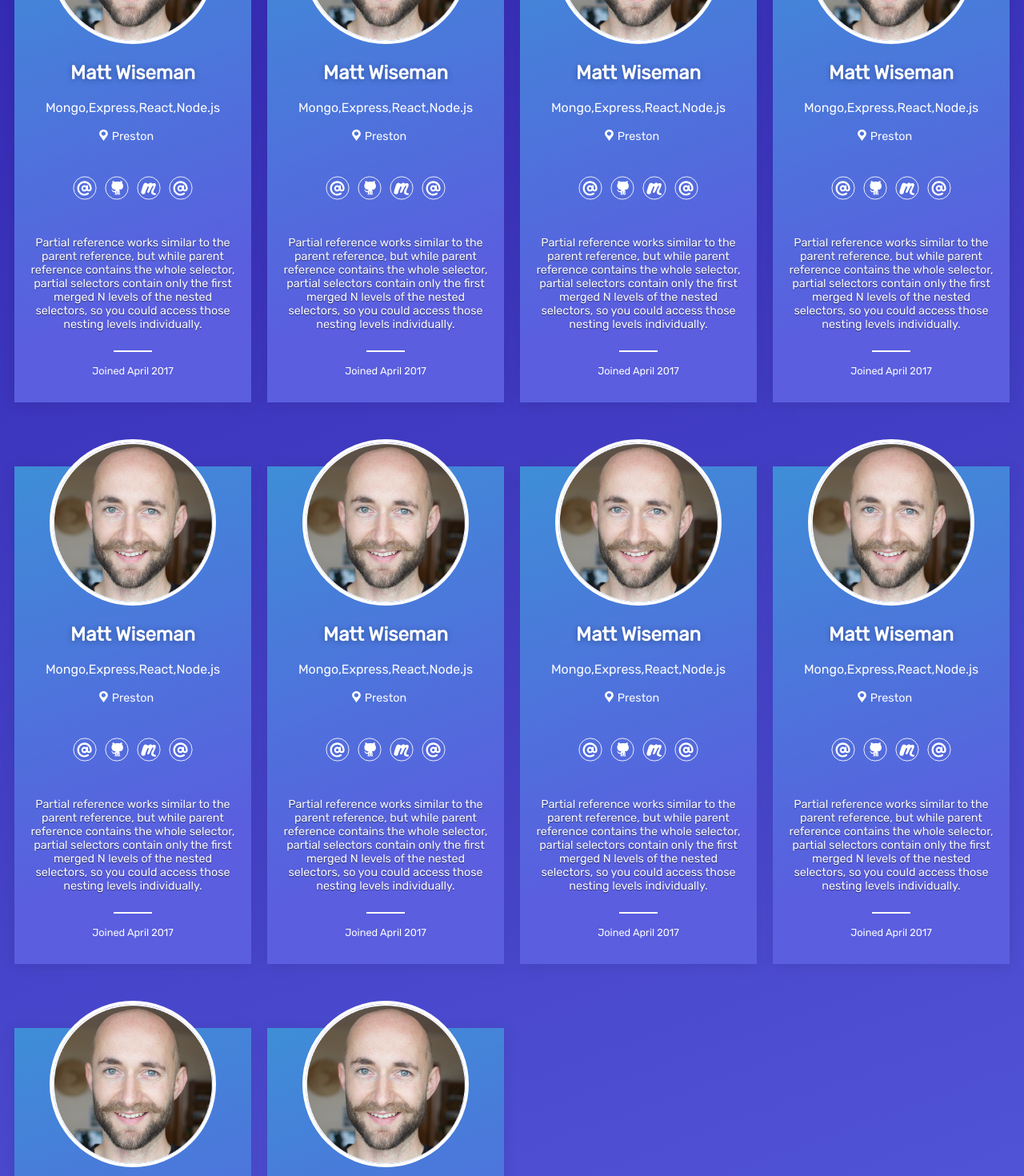
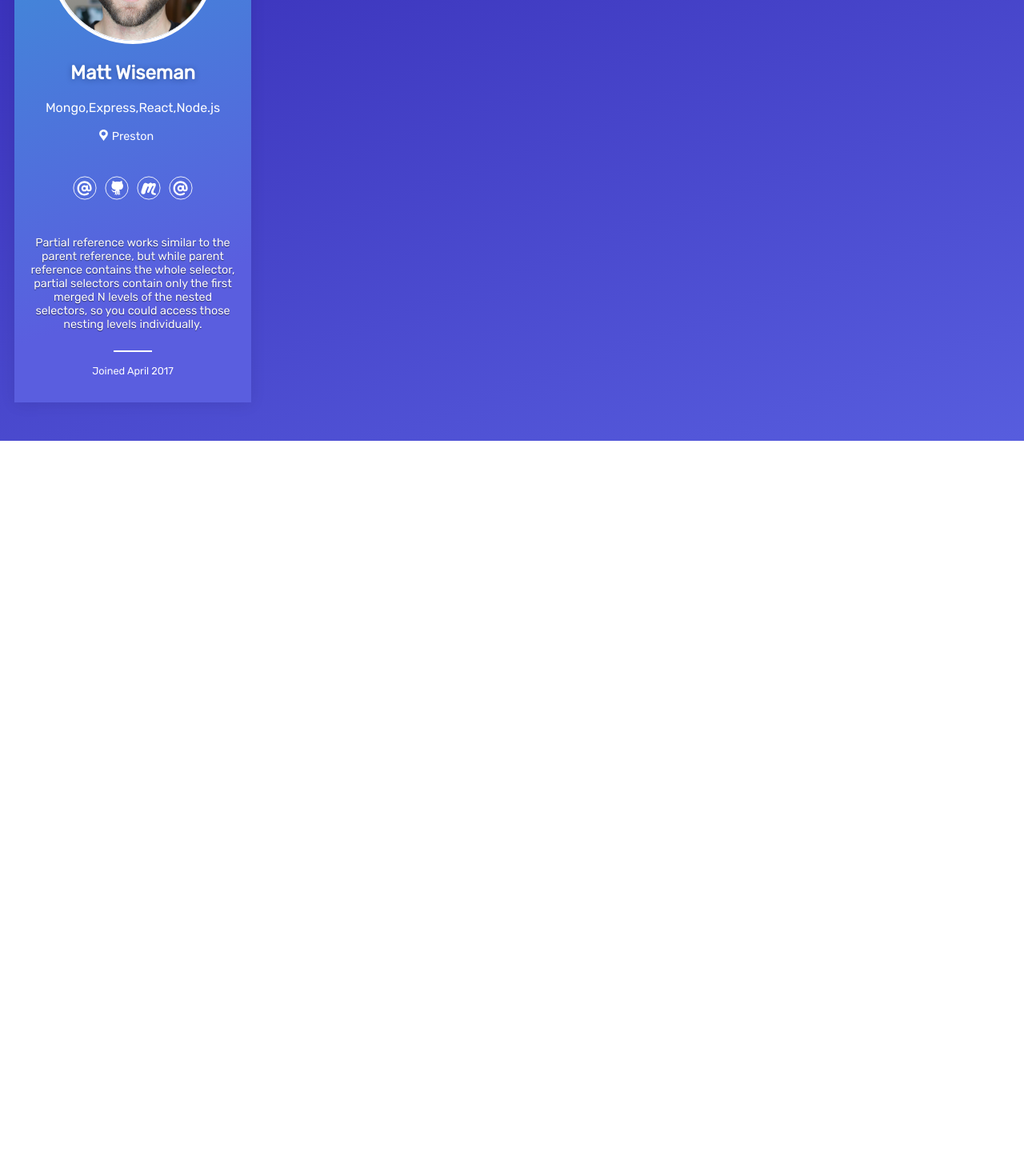
Before and after one commit to mrslwiseman/fcc-directory, a React (Create React App) app in the folder client/: page /directory in a window 1280 px wide. Shown: the part 380-1850 px from the top of the page at 80% size. After the commit the page ends 931 px from the top, so only its background shows below. Built offline with nearby package versions, Linux system fonts and the light colour scheme.

Commit message:
add sampleMember to test

```diff
--- a/client/src/components/Directory.js
+++ b/client/src/components/Directory.js
@@ -3,23 +3,30 @@ import Member from './Member';
 
 export default class Directory extends Component {
     render() {
+
+        const sampleMember = {
+            chosen_name: "Matt",
+            last_name: "Wiseman",
+            location: "Preston",
+            picture: "./images/image.jpg",
+            bio: "Partial reference works similar to the parent reference, but while parent reference contains the whole selector, partial selectors contain only the first merged N levels of the nested selectors, so you could access those nesting levels individually.",
+            stack: "Mongo,Express,React,Node.js",
+            connect: {
+                email: "mrslwiseman@gmail.com",
+                fcc: "mrslwiseman",
+                github: "mrslwiseman",
+                meetup: "mrslwiseman"
+            },
+            joined: "April 2017"
+        }
+
         return (
-            <div className="Directory">
-                <h1>Free Code Camp Melbourne | Directory:</h1>
-                <div className="directory">
-                    <Member />
-                    <Member />
-                    <Member />
-                    <Member />
-                    <Member />
-                    <Member />
-                    <Member />
-                    <Member />
-                    <Member />
-                    <Member />
-
+            <div>
+            <h1>Free Code Camp Melbourne | Directory:</h1>
+            <div className="directory">
+                {/* for each of members in members prop render out: <Member /> */}
+                    <Member {...sampleMember}/>
                 </div>
-                {/* for each of members in members prop render out: <Member /> */}
             </div>
         )
     }
```
